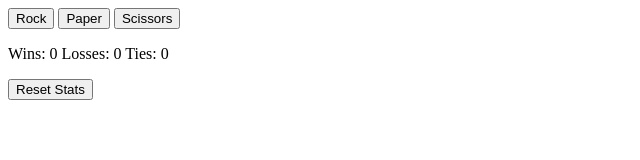
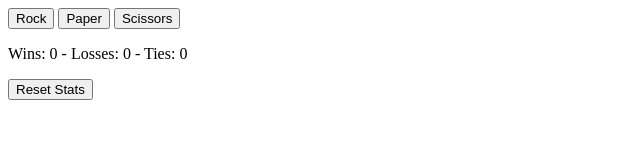
Before and after one commit to Rany-3/Rock-Paper-Scissors, a plain HTML site: page index.html in a window 1280 px wide. Shown: the full height of the page, 0-640 px from the left. Drawn offline with Linux system fonts and the light colour scheme.

```diff
--- a/index.html
+++ b/index.html
@@ -46,7 +46,7 @@
                 }
             }
 
-            document.querySelector('.js-stats').innerHTML = `Wins: ${gameStats.winCount} Losses: ${gameStats.lossCount} Ties: ${gameStats.tieCount}`;
+            document.querySelector('.js-stats').innerHTML = `Wins: ${gameStats.winCount} - Losses: ${gameStats.lossCount} - Ties: ${gameStats.tieCount}`;
 
             function generateComputerMove() {
                 const randomNumber = Math.random();
```
